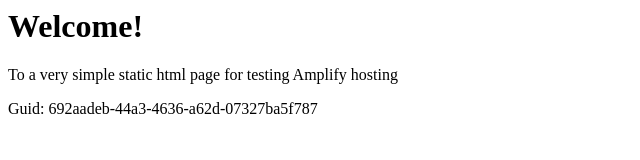
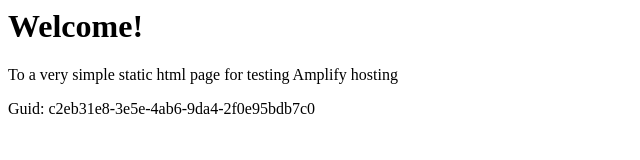
Before and after one commit to aws-aemilia-bah/Github-PR-Commit-Integration-Test-DoNotTouch-GitHubAutoBuildPushCanaryTest-v2-prod-me-south-1, a website: page src/index.html in a window 1280 px wide. Shown: the full height of the page, 0-640 px from the left. Drawn offline with Linux system fonts and the light colour scheme.

Commit message:
commit from integ tests

```diff
--- a/src/index.html
+++ b/src/index.html
@@ -12,6 +12,6 @@
 <body>
     <h1>Welcome!</h1>
     <p>To a very simple static html page for testing Amplify hosting</p>
-    <p>Guid: 692aadeb-44a3-4636-a62d-07327ba5f787</p></body>
+    <p>Guid: c2eb31e8-3e5e-4ab6-9da4-2f0e95bdb7c0</p></body>
 
 </html>
```
